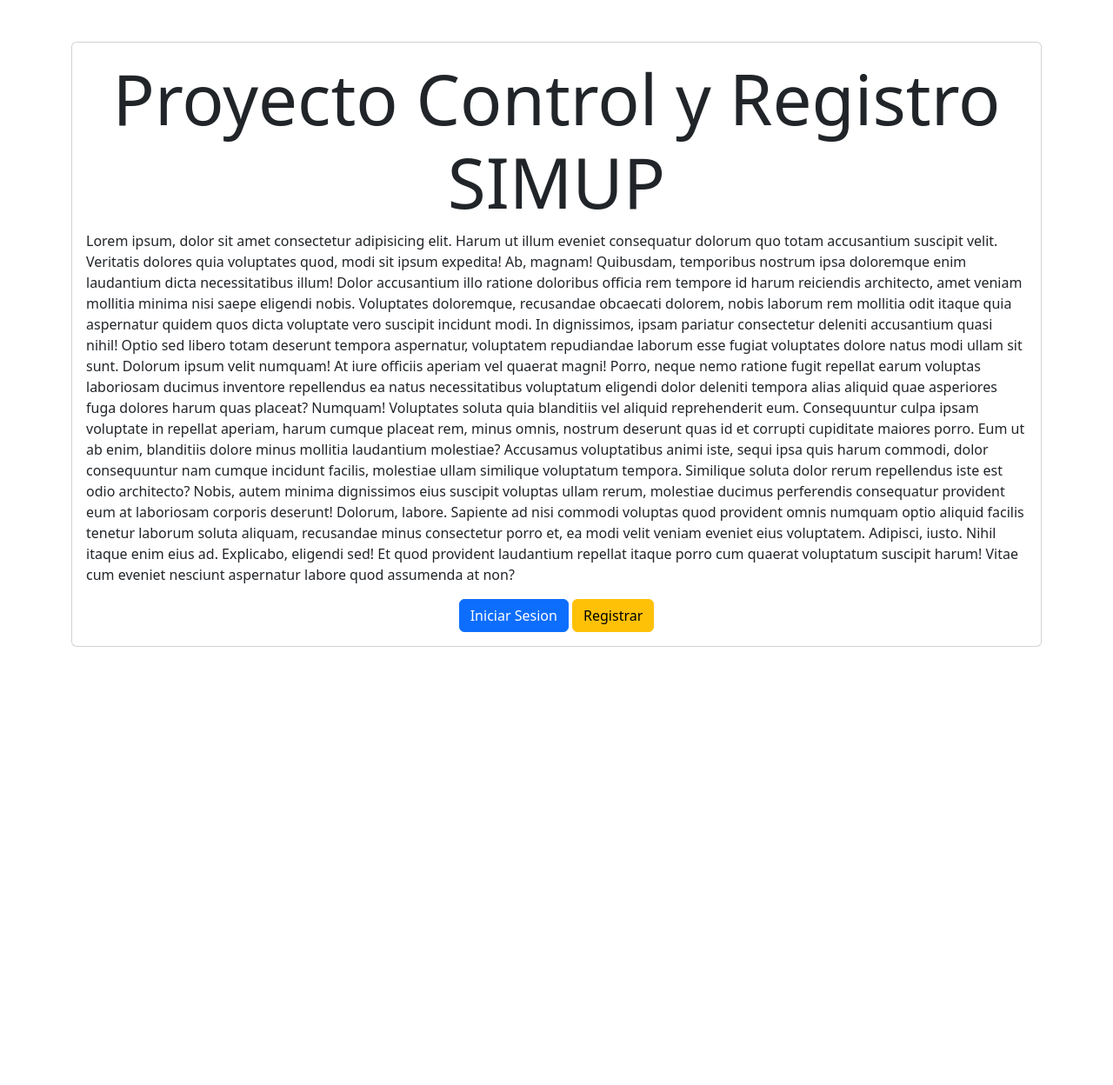
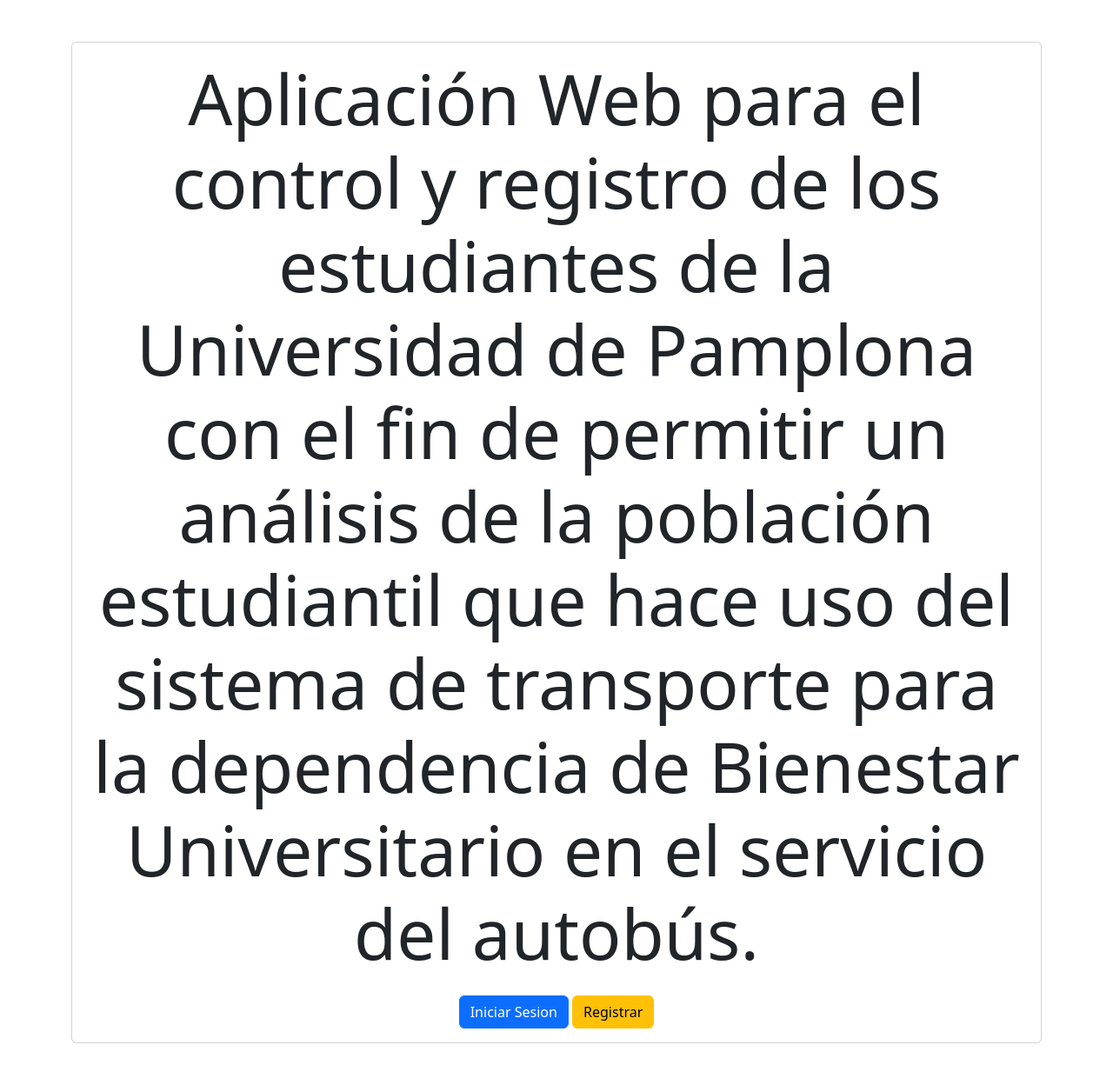
Before and after one commit to yobersonh98/bus_project_django, a Django app: page / in a window 1280 px wide. Shown: the part 56-1304 px from the top of the page at 87% size. Before the commit the page ends 800 px from the top, so only its background shows below. Run offline with Django 4.2, Linux system fonts and the light colour scheme.

Commit message:
Commit para modificar home y solucionar base de datos

```diff
--- a/tasks/templates/home.html
+++ b/tasks/templates/home.html
@@ -1,41 +1,13 @@
 {% extends 'base.html' %} {% block content %}
 <main class="container py-5">
   <section class="card card-body">
-    <h1 class="display-1 text-center">Proyecto Control y Registro SIMUP</h1>
-    <p>
-      Lorem ipsum, dolor sit amet consectetur adipisicing elit. Harum ut illum
-      eveniet consequatur dolorum quo totam accusantium suscipit velit.
-      Veritatis dolores quia voluptates quod, modi sit ipsum expedita! Ab,
-      magnam! Quibusdam, temporibus nostrum ipsa doloremque enim laudantium
-      dicta necessitatibus illum! Dolor accusantium illo ratione doloribus
-      officia rem tempore id harum reiciendis architecto, amet veniam mollitia
-      minima nisi saepe eligendi nobis. Voluptates doloremque, recusandae
-      obcaecati dolorem, nobis laborum rem mollitia odit itaque quia aspernatur
-      quidem quos dicta voluptate vero suscipit incidunt modi. In dignissimos,
-      ipsam pariatur consectetur deleniti accusantium quasi nihil! Optio sed
-      libero totam deserunt tempora aspernatur, voluptatem repudiandae laborum
-      esse fugiat voluptates dolore natus modi ullam sit sunt. Dolorum ipsum
-      velit numquam! At iure officiis aperiam vel quaerat magni! Porro, neque
-      nemo ratione fugit repellat earum voluptas laboriosam ducimus inventore
-      repellendus ea natus necessitatibus voluptatum eligendi dolor deleniti
-      tempora alias aliquid quae asperiores fuga dolores harum quas placeat?
-      Numquam! Voluptates soluta quia blanditiis vel aliquid reprehenderit eum.
-      Consequuntur culpa ipsam voluptate in repellat aperiam, harum cumque
-      placeat rem, minus omnis, nostrum deserunt quas id et corrupti cupiditate
-      maiores porro. Eum ut ab enim, blanditiis dolore minus mollitia laudantium
-      molestiae? Accusamus voluptatibus animi iste, sequi ipsa quis harum
-      commodi, dolor consequuntur nam cumque incidunt facilis, molestiae ullam
-      similique voluptatum tempora. Similique soluta dolor rerum repellendus
-      iste est odio architecto? Nobis, autem minima dignissimos eius suscipit
-      voluptas ullam rerum, molestiae ducimus perferendis consequatur provident
-      eum at laboriosam corporis deserunt! Dolorum, labore. Sapiente ad nisi
-      commodi voluptas quod provident omnis numquam optio aliquid facilis
-      tenetur laborum soluta aliquam, recusandae minus consectetur porro et, ea
-      modi velit veniam eveniet eius voluptatem. Adipisci, iusto. Nihil itaque
-      enim eius ad. Explicabo, eligendi sed! Et quod provident laudantium
-      repellat itaque porro cum quaerat voluptatum suscipit harum! Vitae cum
-      eveniet nesciunt aspernatur labore quod assumenda at non?
-    </p>
+    <h1 class="display-1 text-center">
+      Aplicación Web para el control y registro de los estudiantes de la
+      Universidad de Pamplona con el fin de permitir un análisis de la población
+      estudiantil que hace uso del sistema de transporte para la dependencia de
+      Bienestar Universitario en el servicio del autobús.
+    </h1>
+    <p></p>
     <div class="text-center">
       <a class="btn btn-primary" href="/signin/">Iniciar Sesion</a>
       <a class="btn btn-warning" href="/signup/">Registrar</a>
```
